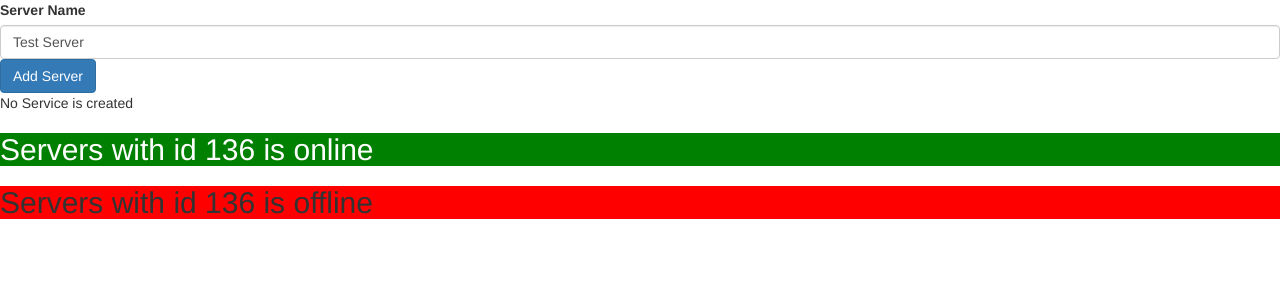
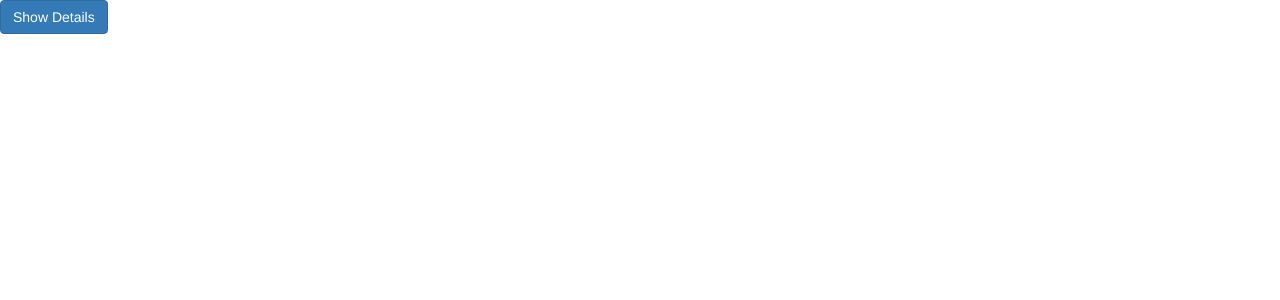
Before and after one commit to gokuljsparkout/Angular-, an Angular app: page / in a window 1280 px wide. Shown: the top 300 px of the page. Built offline with nearby package versions, Linux system fonts and the light colour scheme.

Commit message:
Directives - Task

```diff
--- a/src/app/app.component.html
+++ b/src/app/app.component.html
@@ -1 +1,2 @@
-<app-servers></app-servers>
+<!-- <app-servers></app-servers> -->
+<app-details></app-details>
--- a/src/app/app.module.ts
+++ b/src/app/app.module.ts
@@ -5,8 +5,9 @@ import { AppComponent } from './app.component';
 import { ServersComponent } from './servers/servers.component';
 import { ServerComponent } from './server/server.component';
 import { FormsModule } from '@angular/forms';
+import { DetailsComponent } from './details/details.component';
 @NgModule({
-  declarations: [AppComponent, ServersComponent, ServerComponent],
+  declarations: [AppComponent, ServersComponent, ServerComponent, DetailsComponent],
   imports: [BrowserModule, AppRoutingModule, FormsModule],
   providers: [],
   bootstrap: [AppComponent],
--- /dev/null
+++ b/src/app/details/details.component.css
@@ -0,0 +1,3 @@
+.abv-fifth {
+  background-color: blue;
+}
--- /dev/null
+++ b/src/app/details/details.component.html
@@ -0,0 +1,18 @@
+<button
+  class="btn btn-primary"
+  [innerText]="showDetails !== true ? 'Show Details' : 'Hide Details'"
+  (click)="onClick()"
+>
+  Display Details
+</button>
+<p *ngIf="showDetails">Secret Password = Luffy</p>
+<p *ngIf="countA.length > 0">Click Count :</p>
+<ul *ngIf="countA.length > 0">
+  <li
+    *ngFor="let count of countA"
+    [ngStyle]="{ 'color': count >= 5 && 'white' }"
+    [ngClass]="{ 'abv-fifth': count >= 5 }"
+  >
+    {{ count }}
+  </li>
+</ul>
--- /dev/null
+++ b/src/app/details/details.component.ts
@@ -0,0 +1,18 @@
+import { Component } from '@angular/core';
+
+@Component({
+  selector: 'app-details',
+  templateUrl: './details.component.html',
+  styleUrls: ['./details.component.css'],
+})
+export class DetailsComponent {
+  showDetails = false;
+  count = 0;
+  countA = [];
+
+  onClick() {
+    this.showDetails = !this.showDetails;
+    this.count =+ this.count+1;
+    this.countA.push(this.count);
+  }
+}
```
